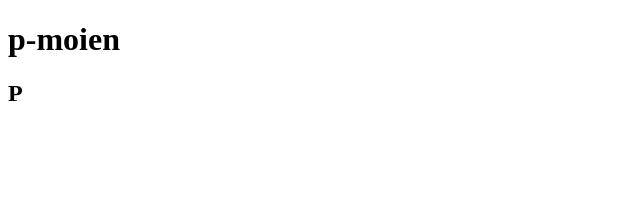
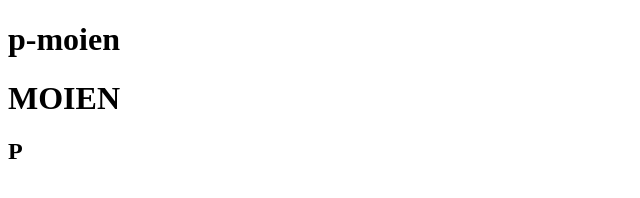
Before and after one commit to p-moien/p-moien, a plain HTML site: page index.html in a window 1280 px wide. Shown: the whole page, without its empty margins (0-640 px from the left). Drawn offline with Linux system fonts and the light colour scheme.

Commit message:
Update index.html

```diff
--- a/index.html
+++ b/index.html
@@ -11,6 +11,10 @@
     p-moien
 </h1>
 
+    <h1>
+        MOIEN
+    </h1>
+
 <h2>
     P
 </h2>
```
